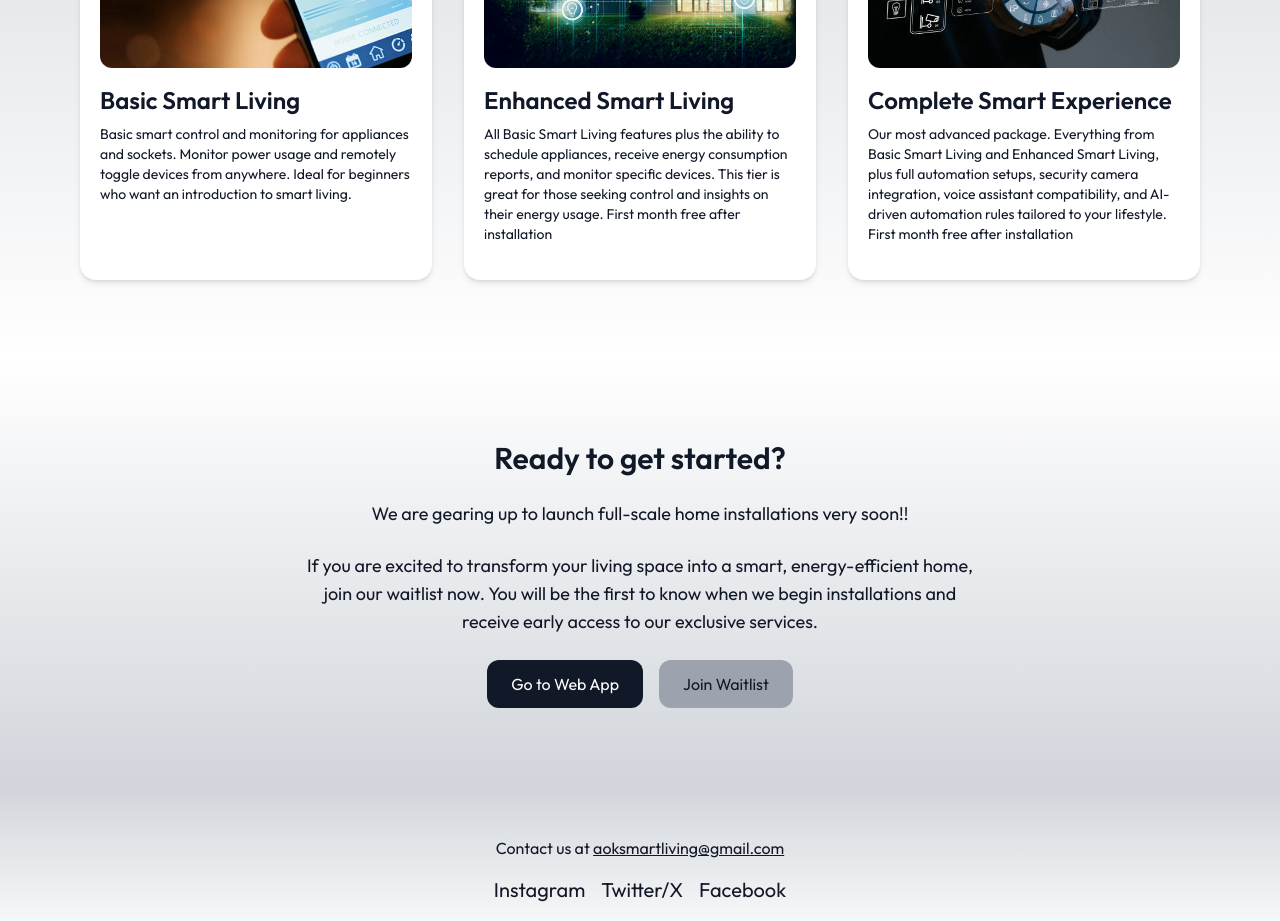
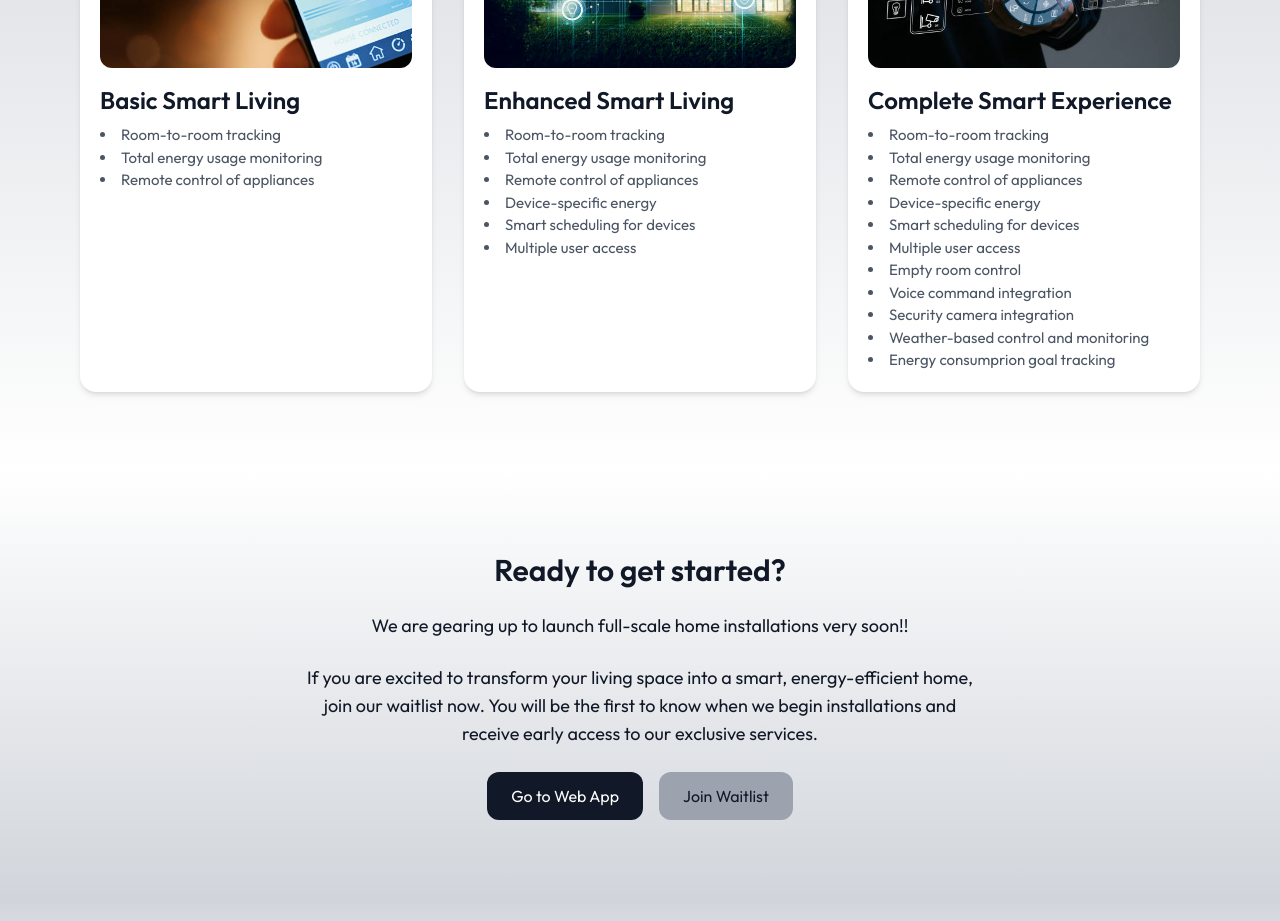
Before and after one commit to akindoluakinyemi/aok-website, a Next.js app: page / in a window 1280 px wide. Shown: the part 2200-3121 px from the top of the page. Built offline with nearby package versions, Linux system fonts and the light colour scheme; a web font is replaced by a local one.

Commit message:
implemented the changes to the tiers section

```diff
--- a/src/app/page.tsx
+++ b/src/app/page.tsx
@@ -110,11 +110,11 @@ export default function HomePage() {
               className="rounded-xl mb-4 w-full object-cover h-[200px]"
             />
             <h3 className="text-2xl font-semibold mb-2">Basic Smart Living</h3>
-            <p className="text-sm mb-4">
-              Basic smart control and monitoring for appliances and sockets.
-              Monitor power usage and remotely toggle devices from anywhere.
-              Ideal for beginners who want an introduction to smart living.
-            </p>
+            <ul className="list-disc list-inside text-[15px] text-gray-600">
+              <li>Room-to-room tracking</li>
+              <li>Total energy usage monitoring</li>
+              <li>Remote control of appliances</li>
+            </ul>
           </div>
           <div className="bg-white p-5 rounded-2xl shadow-md flex-1 md:basis-1/3 md:min-w-[250px] md:max-w-[400px] lg:max-w-full">
             <Image
@@ -127,13 +127,14 @@ export default function HomePage() {
             <h3 className="text-2xl font-semibold mb-2">
               Enhanced Smart Living
             </h3>
-            <p className="text-sm mb-4">
-              All Basic Smart Living features plus the ability to schedule
-              appliances, receive energy consumption reports, and monitor
-              specific devices. This tier is great for those seeking control and
-              insights on their energy usage. First month free after
-              installation
-            </p>
+            <ul className="list-disc list-inside text-[15px] text-gray-600">
+              <li>Room-to-room tracking</li>
+              <li>Total energy usage monitoring</li>
+              <li>Remote control of appliances</li>
+              <li>Device-specific energy</li>
+              <li>Smart scheduling for devices</li>
+              <li>Multiple user access</li>
+            </ul>
           </div>
           <div className="bg-white p-5 rounded-2xl shadow-md flex-1 md:basis-1/3 md:min-w-[250px] md:max-w-[400px] lg:max-w-full">
             <Image
@@ -146,13 +147,19 @@ export default function HomePage() {
             <h3 className="text-2xl font-semibold mb-2">
               Complete Smart Experience
             </h3>
-            <p className="text-sm mb-4">
-              Our most advanced package. Everything from Basic Smart Living and
-              Enhanced Smart Living, plus full automation setups, security
-              camera integration, voice assistant compatibility, and AI-driven
-              automation rules tailored to your lifestyle. First month free
-              after installation
-            </p>
+            <ul className="list-disc list-inside text-[15px] text-gray-600">
+              <li>Room-to-room tracking</li>
+              <li>Total energy usage monitoring</li>
+              <li>Remote control of appliances</li>
+              <li>Device-specific energy</li>
+              <li>Smart scheduling for devices</li>
+              <li>Multiple user access</li>
+              <li>Empty room control</li>
+              <li>Voice command integration</li>
+              <li>Security camera integration</li>
+              <li>Weather-based control and monitoring</li>
+              <li>Energy consumprion goal tracking</li>
+            </ul>
           </div>
         </div>
       </section>
```
